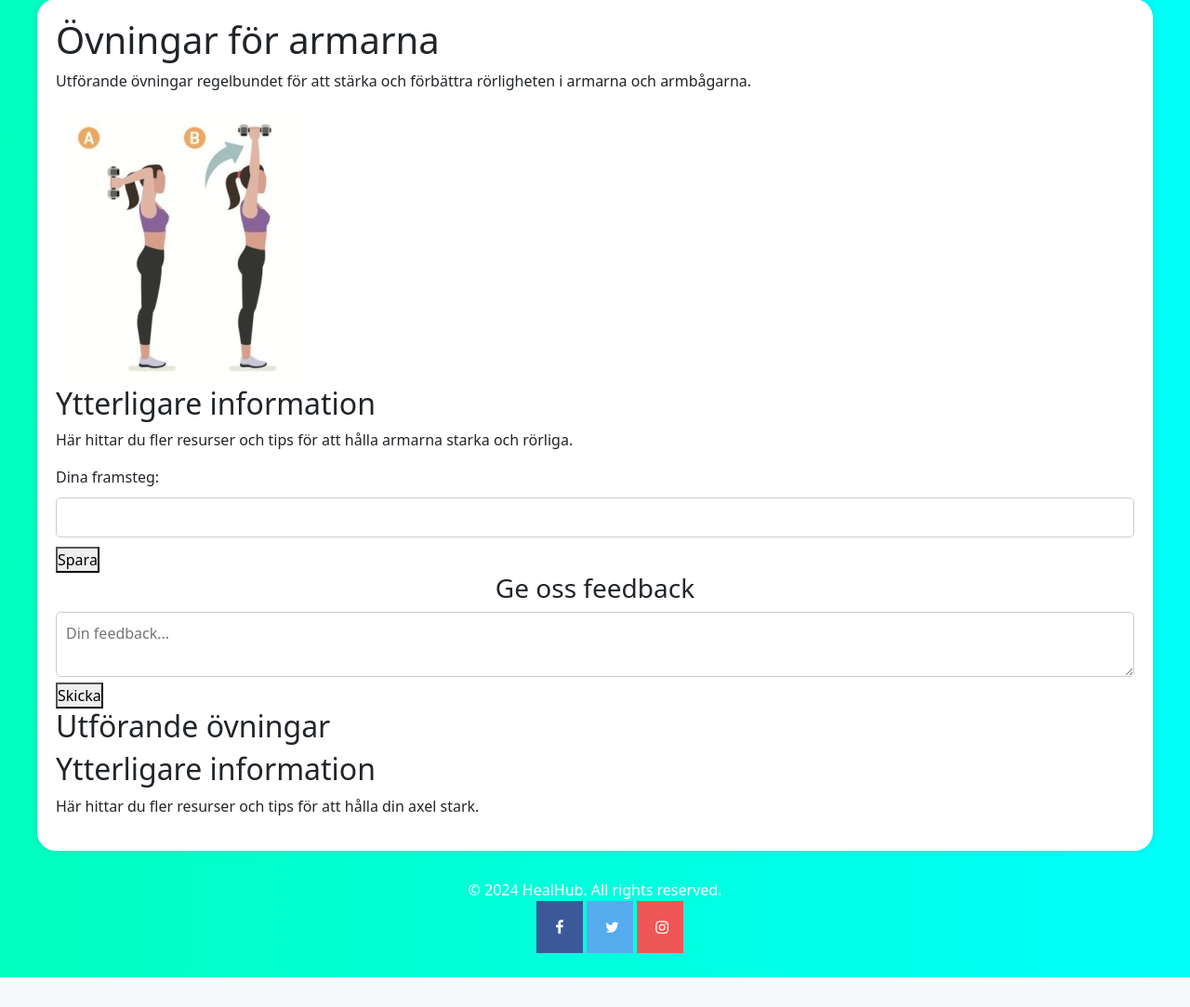
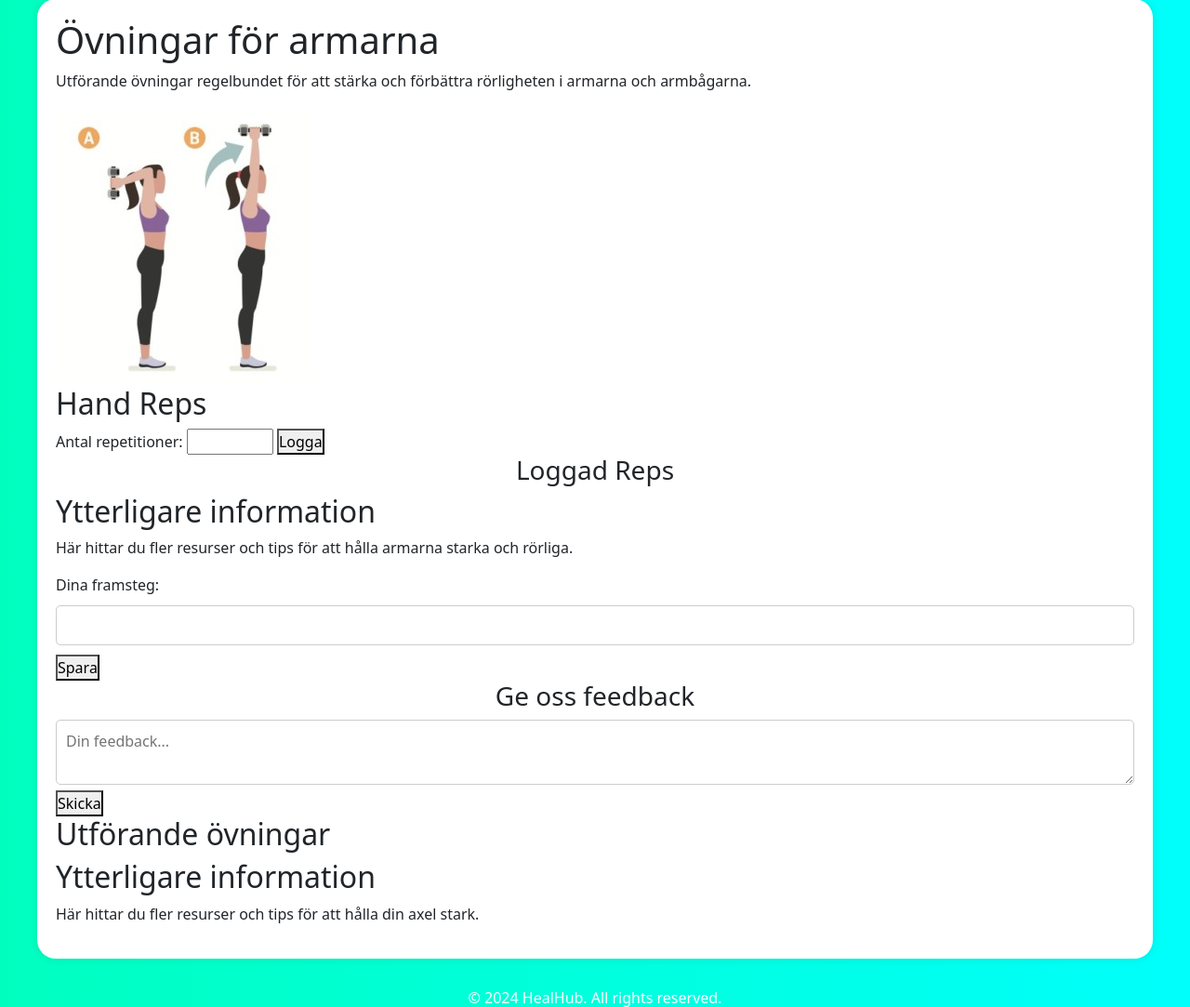
Before and after one commit to BenjaminAston/HealHub, a Flask app: page /harm.html in a window 1280 px wide. Shown: the part 117-1200 px from the top of the page at 93% size. Before the commit the page ends 1168 px from the top, so only its background shows below. Run offline with Flask 3, Linux system fonts and the light colour scheme.

Commit message:
Update harm.html

```diff
--- a/HealHub_code/templates/harm.html
+++ b/HealHub_code/templates/harm.html
@@ -74,6 +74,30 @@
                 <img src="/static/images/arms.jpg" alt="Axel Övningar">
             </div>
         </section>
+        <section id="log-exercise">
+            <h2>Hand Reps</h2>
+            <form id="exerciseTracker" action="/track_exercise/haxel" method="POST">
+                <label for="reps">Antal repetitioner:</label>
+                <input type="number" id="reps" name="reps" min="1" max="100" required>
+                <button type="submit">Logga</button>
+            </form>
+            <div id="logged-reps">
+                <h3>Loggad Reps</h3>
+                {% if previous_reps %}
+                    <p>Förra reps:</p>
+                    <ul>
+                        {% for index, prev_reps in enumerate(previous_reps) %}
+                            <li>
+                                {{ prev_reps }}
+                                <form action="/delete_exercise/haxel/{{ index }}" method="POST" style="display:inline;">
+                                    <button type="submit">Ta bort</button>
+                                </form>
+                            </li>
+                        {% endfor %}
+                    </ul>
+                {% endif %}
+            </div>
+        </section>
         <div class="träning">
             <h2>Ytterligare information</h2>
             <p>Här hittar du fler resurser och tips för att hålla armarna starka och rörliga.</p>
```
